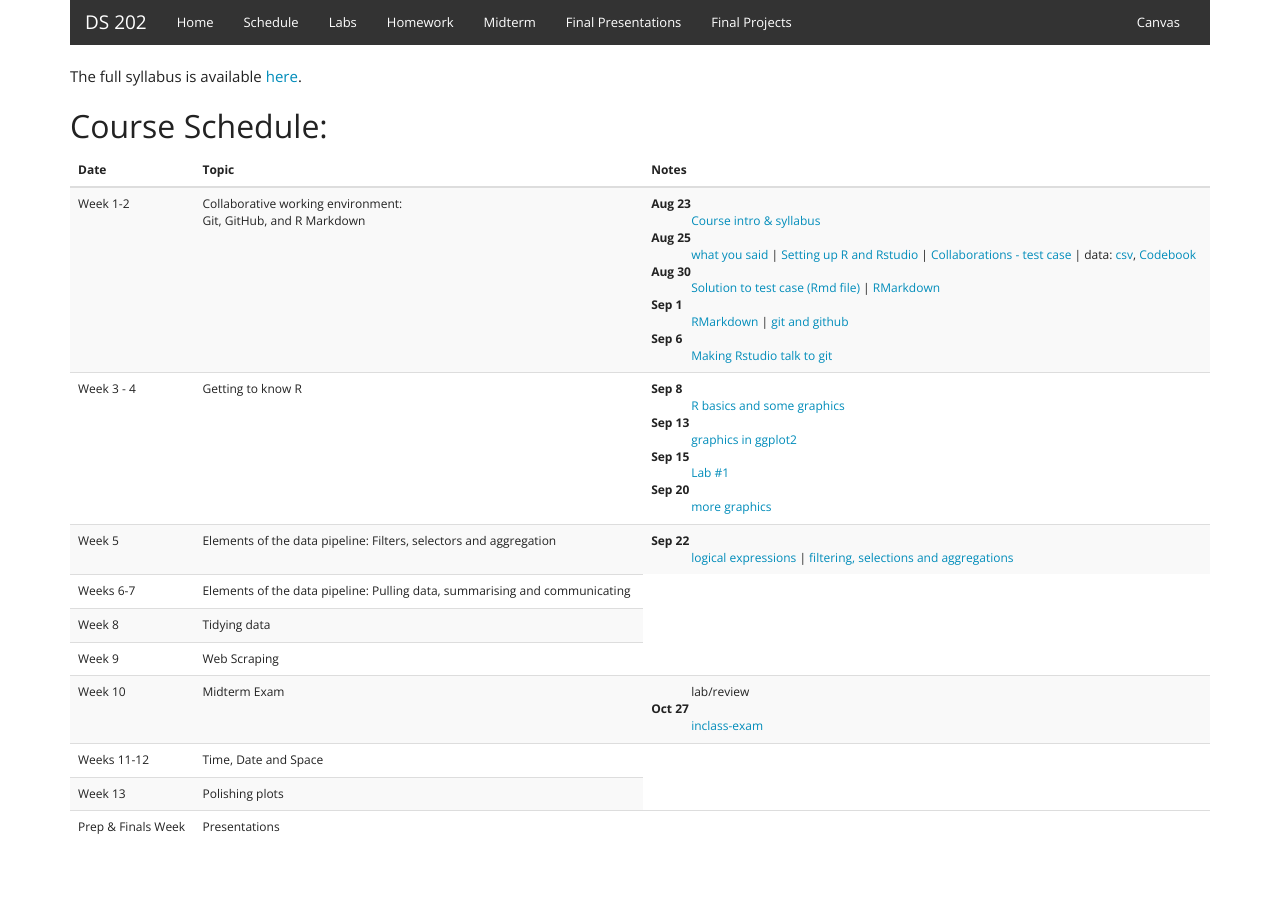
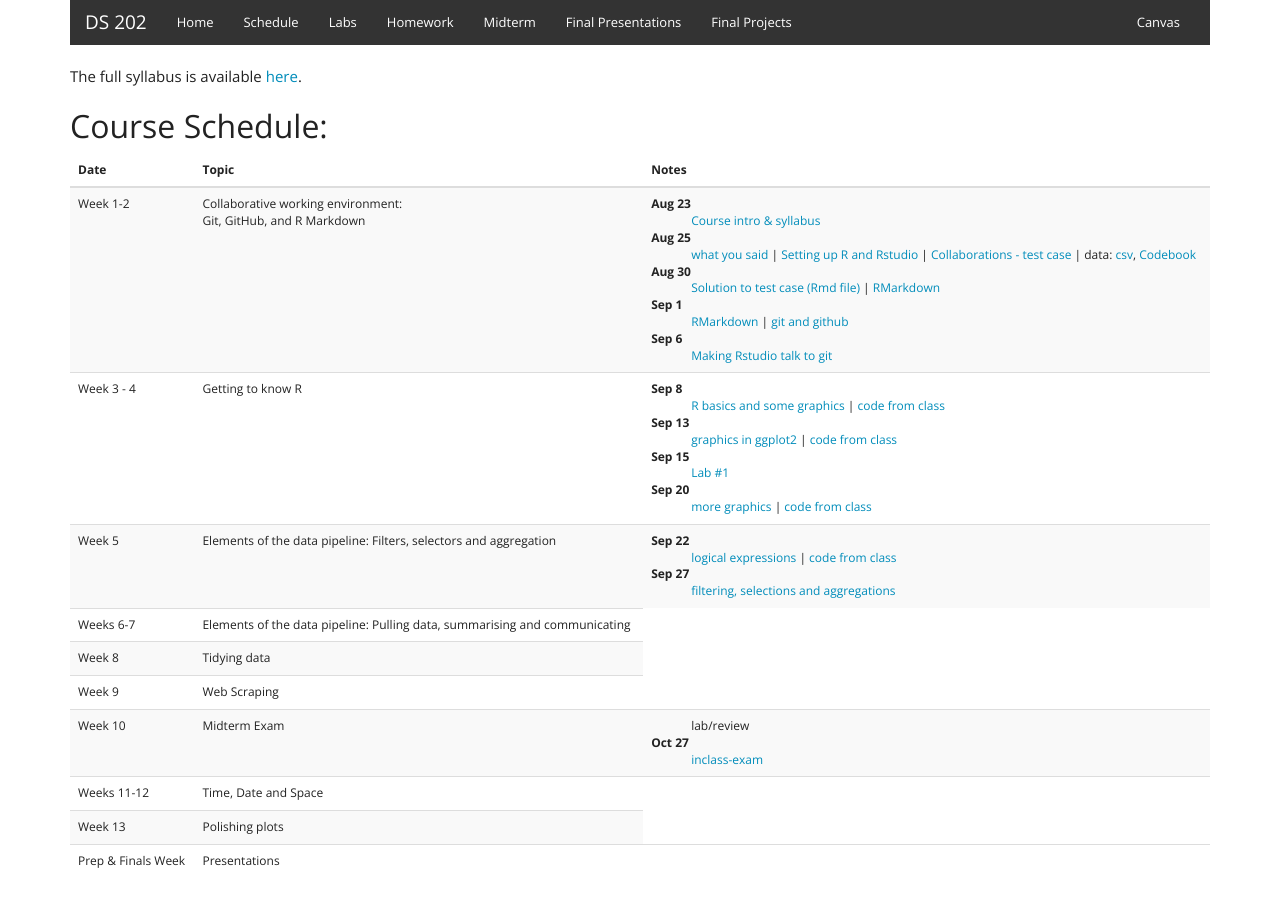
Before and after one commit to DS202-at-ISU/DS202-at-ISU.github.io, a Jekyll site: the page built from schedule.html, in a window 1280 px wide. Built offline with Jekyll 4.4.1, drawn with Linux system fonts in a browser that asks for light colours.

Commit message:
schedule Sep 27

```diff
--- a/schedule.html
+++ b/schedule.html
@@ -42,7 +42,7 @@ The full syllabus is available <a href="syllabus.pdf" target=_blank>here</a>.
                       <dt>Sep 6</dt>
 
           <dd>
- <a href="../materials/01_collaborative-environment/04_git.html" target=_blank>Making Rstudio talk to git</a>            </dd>
+ <a href="../materials/01_collaborative-environment/04_git.html" target=_blank>Making Rstudio talk to git</a>   </dd>
 
           </dl>
         </td>
@@ -54,26 +54,30 @@ The full syllabus is available <a href="syllabus.pdf" target=_blank>here</a>.
           <dl>
             <dt>Sep 8</dt>
                       <dd>
- <a href="../materials/02_r-intro/01_r-calculator.html">R basics and some graphics</a> </dd>
+ <a href="../materials/02_r-intro/01_r-calculator.html">R basics and some graphics</a> | <a href="code/code-2022-09-08" target=_blank>code from class</a> </dd>
 
           </dd>
           <dt>Sep 13</dt>
-          <dd><a href="../materials/02_r-intro/02_r-graphics.html" target=_blank>graphics in ggplot2</a>
+          <dd><a href="../materials/02_r-intro/02_r-graphics.html" target=_blank>graphics in ggplot2</a> | <a href="code/code-2022-09-13" target=_blank>code from class</a>
             </dd>
-                    </dd>
           <dt>Sep 15</dt>
           <dd>
           <a href="../labs/lab01.html" target=_blank>Lab #1</a></dd>
           <dt>Sep 20</dt>
           <dd>
-          <a href="../materials/02_r-intro/03_r-graphics.html" target=_blank>more graphics</a> </dd>
+          <a href="../materials/02_r-intro/03_r-graphics.html" target=_blank>more graphics</a> | <a href="code/code-2022-09-20" target=_blank>code from class</a> </dd>
       </tr>
       <tr>
         <td>Week 5</td>
         <td>Elements of the data pipeline: Filters, selectors and aggregation</td>
         <td><dt>Sep 22</dt>
           <dd>
-          <a href="../materials/02_r-intro/04_logical.html" target=_blank>logical expressions</a> | <a href="../materials/03_tidyverse/01_dplyr.html" target=_blank>filtering, selections and aggregations</a>
+          <a href="../materials/02_r-intro/04_logical.html" target=_blank>logical expressions</a> | <a href="code/code-2022-09-22" target=_blank>code from class</a>
+          </dd>
+          <dt>Sep 27</dt>
+          <dd>
+          <a href="../materials/03_tidyverse/01_dplyr.html" target=_blank>filtering, selections and aggregations</a>
+          </dd>
           </td>
  <!--       <td>
           <dl>
```
